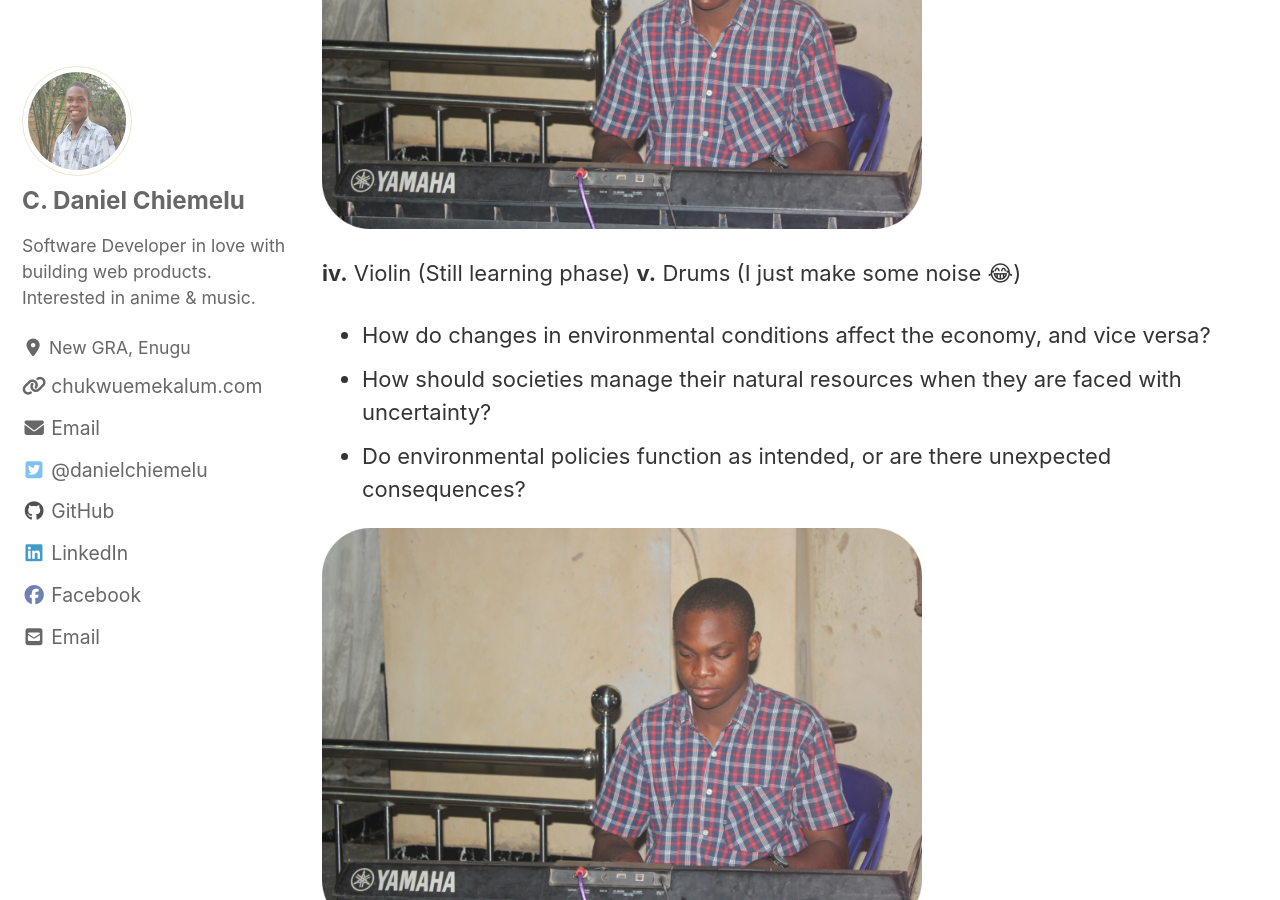
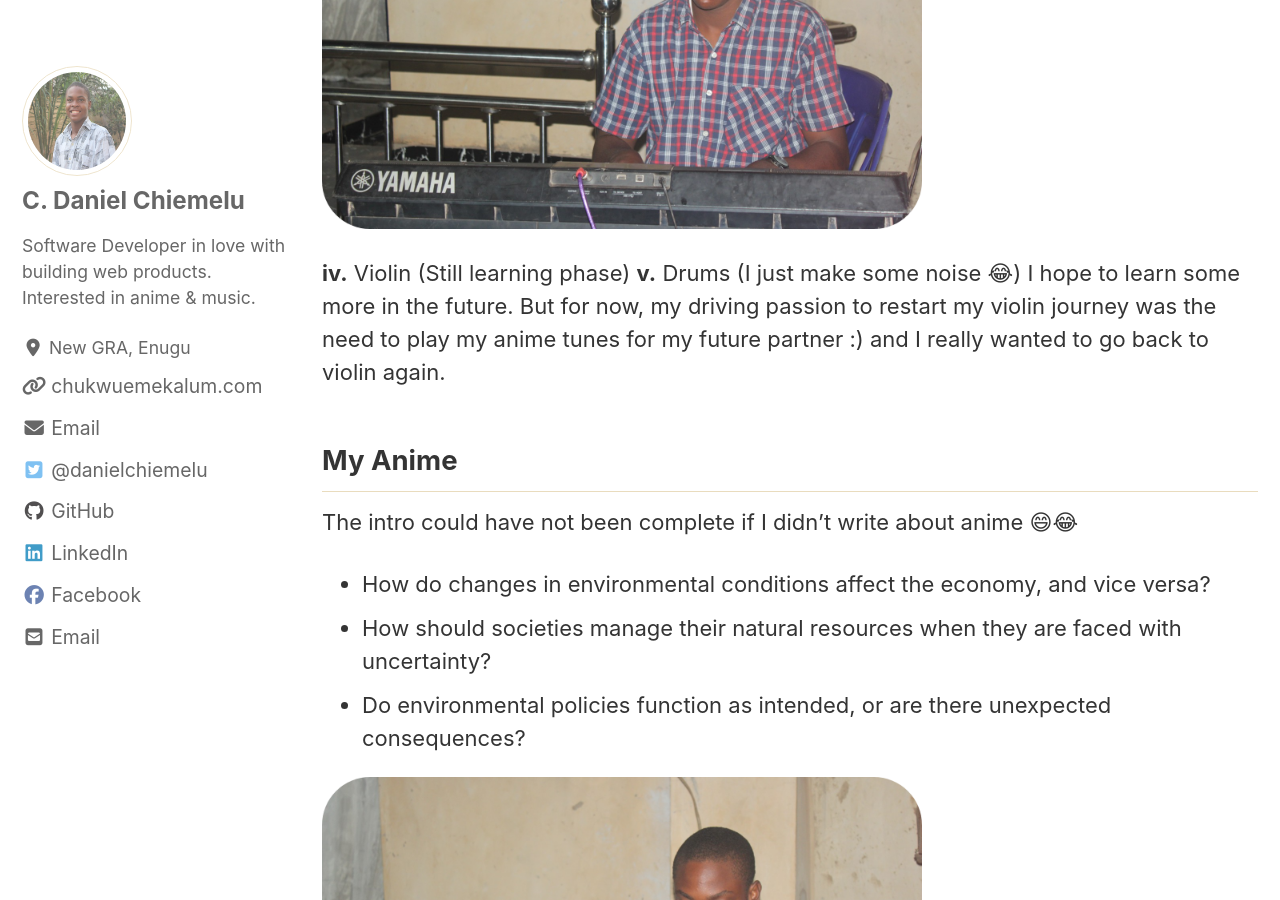
Before and after one commit to Chukwuemekalum/chukwuemekalum.github.io, a Jekyll site: the page built from _pages/home.md, in a window 1280 px wide and 900 px high, scrolled down 2136 px. Built offline with Jekyll 4.4.1, drawn with Linux system fonts in a browser that asks for light colours; cached includes are drawn as plain includes; nearby versions of some CDN libraries.

Commit message:
New Changes

```diff
--- a/_pages/home.md
+++ b/_pages/home.md
@@ -33,6 +33,11 @@ I play those on various instances, like in church hymnals, praises in church, an
 
 **iv.** Violin (Still learning phase)
 **v.** Drums (I just make some noise 😂)
+I hope to learn some more in the future. But for now, my driving passion to restart my violin journey was the need to play my anime tunes for my future partner :) and I really wanted to go back to violin again.
+
+## My Anime
+
+The intro could have not been complete if I didn't write about anime 😄😂
 
 
 - How do changes in environmental conditions affect the economy, and vice versa?
```
